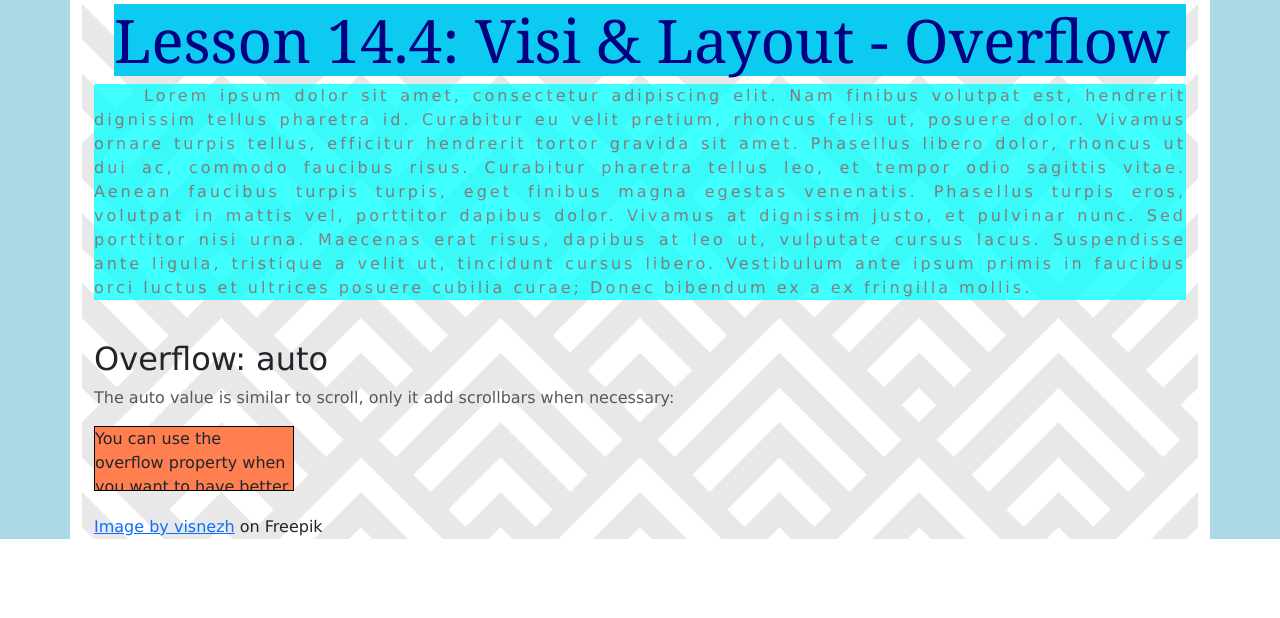
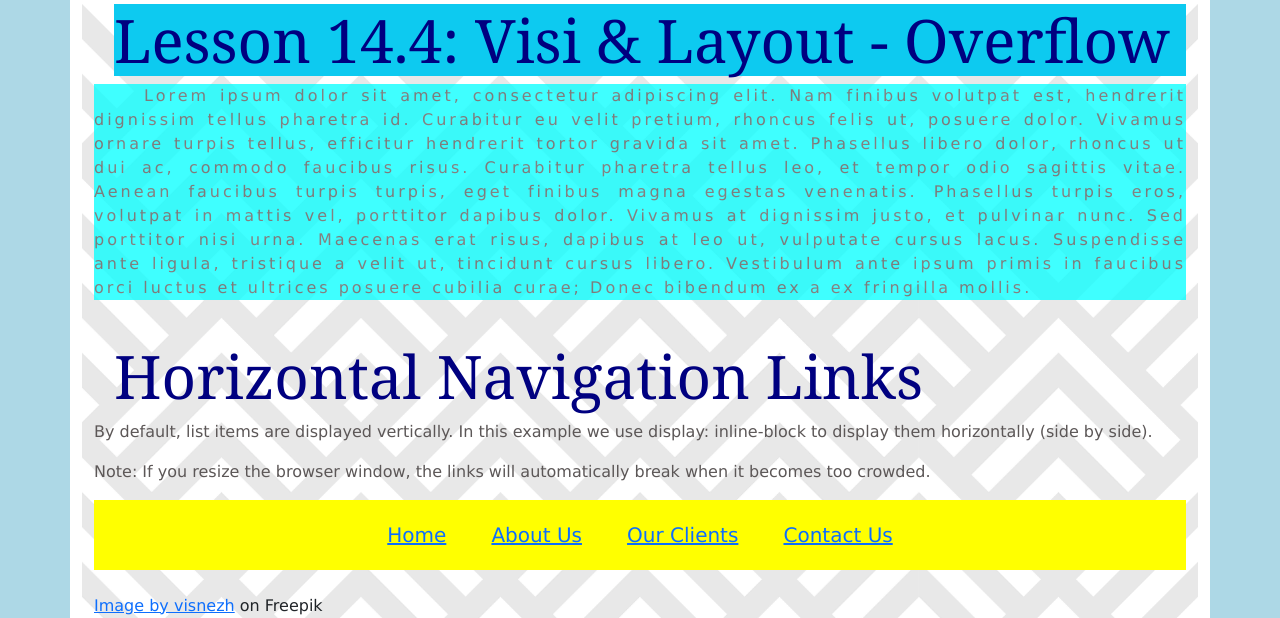
Before and after one commit to acfidelino/lab2, a PHP site: page / in a window 1280 px wide. Shown: the part 604-1222 px from the top of the page. Before the commit the page ends 1143 px from the top, so only its background shows below. Run offline with PHP 8.4, Linux system fonts and the light colour scheme; some libraries are stand-ins or nearby versions; some web fonts are replaced.

Commit message:
Lesson 14.5: Visi & Layout - Inline-Block

```diff
--- a/week3/index.html
+++ b/week3/index.html
@@ -70,11 +70,17 @@
         <a class="btn" href="#" target="_blank">This is a link</a>
       -->
 
-      <h2>Overflow: auto</h2>
+      <h1>Horizontal Navigation Links</h1>
+      <p>By default, list items are displayed vertically. In this example we use display: inline-block to display them horizontally (side by side).</p>
+      <p>Note: If you resize the browser window, the links will automatically break when it becomes too crowded.</p>
 
-      <p>The auto value is similar to scroll, only it add scrollbars when necessary:</p>
+      <ul class="navi">
+        <li><a href="#home">Home</a></li>
+        <li><a href="#about">About Us</a></li>
+        <li><a href="#clients">Our Clients</a></li>
+        <li><a href="#contact">Contact Us</a></li>
+      </ul>
 
-      <div class="ex">You can use the overflow property when you want to have better control of the layout. The overflow property specifies what happens if content overflows an element's box.</div>
 
       <br>
       <a href="https://www.freepik.com/free-vector/seamless-pattern_2403529.htm#query=background%20pattern&position=5&from_view=keyword">Image by visnezh</a> on Freepik
--- a/week3/styles.css
+++ b/week3/styles.css
@@ -24,12 +24,18 @@ p {
   color: rgb(92, 87, 87) !important;
 }
 
-div.ex {
-  background-color: coral;
-  width: 200px;
-  height: 65px;
-  border: 1px solid black;
-  overflow: auto;
+.navi {
+  background-color: yellow;
+  list-style-type: none;
+  text-align: center;
+  margin: 0;
+  padding: 0;
+}
+
+.navi li {
+  display: inline-block;
+  font-size: 20px;
+  padding: 20px;
 }
 /*
 a.btn:link, a.btn:visited {
```
